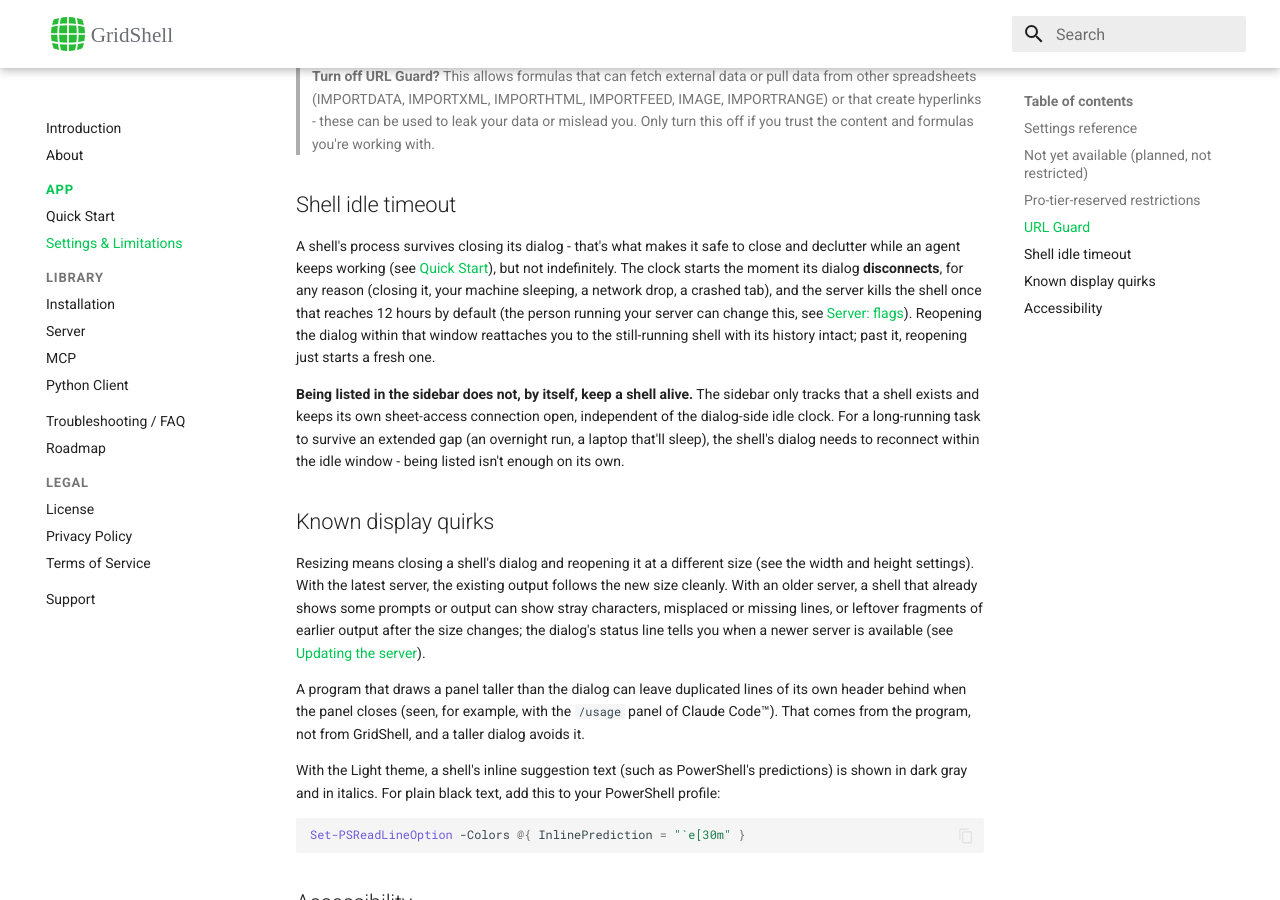
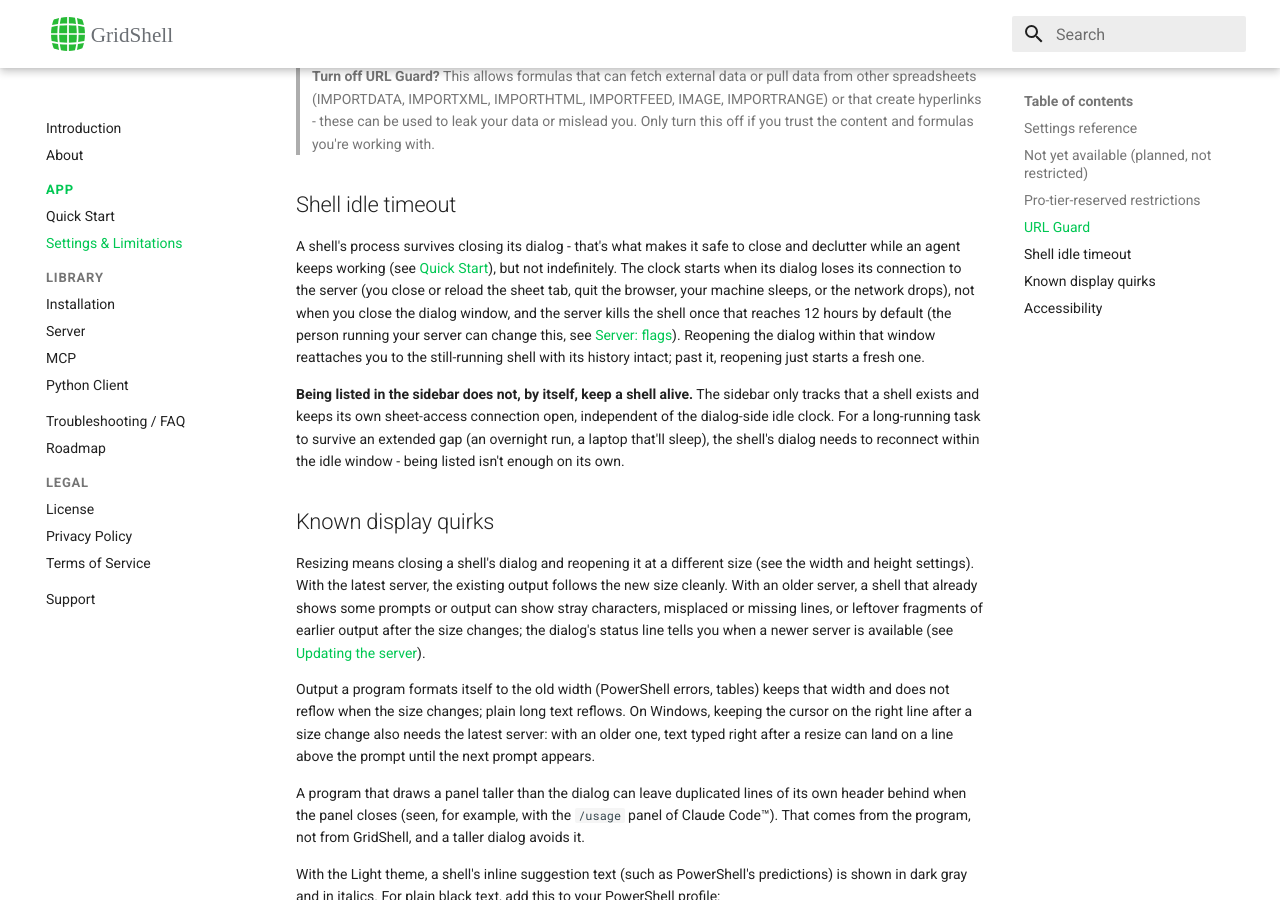
Before and after one commit to gridshell-app/gridshell-app.github.io, an MkDocs documentation site: the page built from docs-site/app/settings-and-limitations.md, in a window 1280 px wide and 900 px high, scrolled down 2326 px. Built offline with MkDocs 1.6.1 and Material for MkDocs 9.7.7, drawn with Linux system fonts in a browser that asks for light colours.

Commit message:
Docs: idle clock, resize quirks, server package layout
Co-Authored-By: Claude Sonnet 5.5 <noreply@anthropic.com>

```diff
--- a/docs-site/app/settings-and-limitations.md
+++ b/docs-site/app/settings-and-limitations.md
@@ -55,13 +55,15 @@ Turning it off requires a confirmation every time:
 
 ## Shell idle timeout
 
-A shell's process survives closing its dialog - that's what makes it safe to close and declutter while an agent keeps working (see [Quick Start](quick-start.md)), but not indefinitely. The clock starts the moment its dialog **disconnects**, for any reason (closing it, your machine sleeping, a network drop, a crashed tab), and the server kills the shell once that reaches 12 hours by default (the person running your server can change this, see [Server: flags](../library/server.md)). Reopening the dialog within that window reattaches you to the still-running shell with its history intact; past it, reopening just starts a fresh one.
+A shell's process survives closing its dialog - that's what makes it safe to close and declutter while an agent keeps working (see [Quick Start](quick-start.md)), but not indefinitely. The clock starts when its dialog loses its connection to the server (you close or reload the sheet tab, quit the browser, your machine sleeps, or the network drops), not when you close the dialog window, and the server kills the shell once that reaches 12 hours by default (the person running your server can change this, see [Server: flags](../library/server.md)). Reopening the dialog within that window reattaches you to the still-running shell with its history intact; past it, reopening just starts a fresh one.
 
 **Being listed in the sidebar does not, by itself, keep a shell alive.** The sidebar only tracks that a shell exists and keeps its own sheet-access connection open, independent of the dialog-side idle clock. For a long-running task to survive an extended gap (an overnight run, a laptop that'll sleep), the shell's dialog needs to reconnect within the idle window - being listed isn't enough on its own.
 
 ## Known display quirks
 
 Resizing means closing a shell's dialog and reopening it at a different size (see the width and height settings). With the latest server, the existing output follows the new size cleanly. With an older server, a shell that already shows some prompts or output can show stray characters, misplaced or missing lines, or leftover fragments of earlier output after the size changes; the dialog's status line tells you when a newer server is available (see [Updating the server](../library/server.md#updating-the-server)).
+
+Output a program formats itself to the old width (PowerShell errors, tables) keeps that width and does not reflow when the size changes; plain long text reflows. On Windows, keeping the cursor on the right line after a size change also needs the latest server: with an older one, text typed right after a resize can land on a line above the prompt until the next prompt appears.
 
 A program that draws a panel taller than the dialog can leave duplicated lines of its own header behind when the panel closes (seen, for example, with the `/usage` panel of Claude Code™). That comes from the program, not from GridShell, and a taller dialog avoids it.
 
```
Also changed, not shown: docs-site/app/quick-start.md (+1 -1 lines), docs-site/library/server.md (+1 -1 lines).
